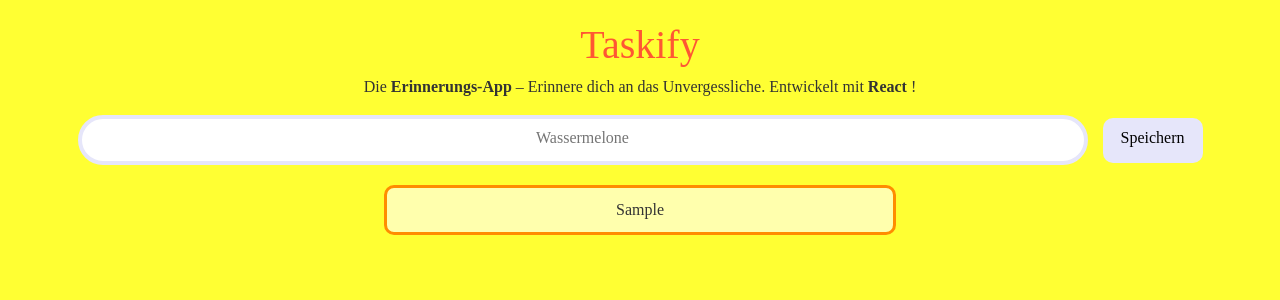
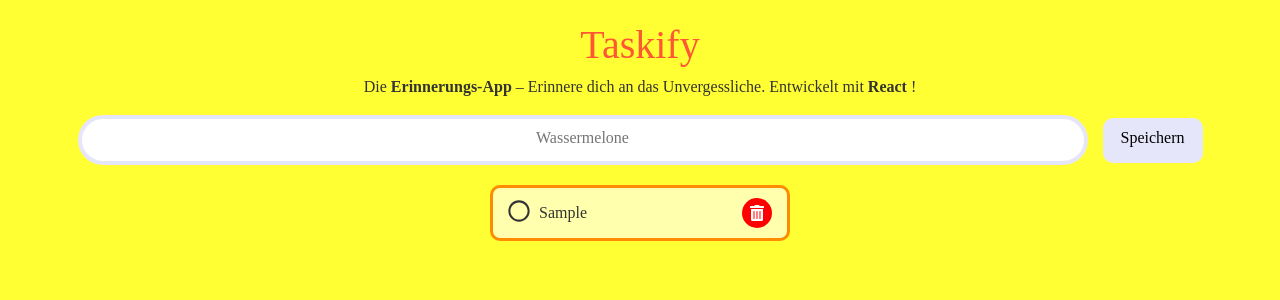
Before and after one commit to tkoehlerlg/taskify, a React (Create React App) app: page / in a window 1280 px wide. Both pictures are taken after typing "Sample" into the empty fields and a click on the button "Speichern". Shown: the top 300 px of the page. Built offline with nearby package versions, Linux system fonts and the light colour scheme; a web font is replaced by a local one.

Commit message:
update TodoCards
add first functions

```diff
--- /dev/null
+++ b/src/components/TodoCard.tsx
@@ -0,0 +1,25 @@
+import React from "react";
+import { FaTrashAlt, FaRegCircle, FaRegCheckCircle } from "react-icons/fa";
+import {Todo} from "../models/Todo";
+
+interface Props {
+    todo: Todo
+    updateTodo: (todo: Todo) => void
+    deleteTodo: (id: number) => void
+}
+
+const TodoCard: React.FC<Props> = ({todo, updateTodo, deleteTodo}) => {
+    return <div className="todo_card" onClick={(e) => {
+        todo.isCompleted = !todo.isCompleted
+        updateTodo(todo)
+    }}>
+        <span className="checkmark">{todo.isCompleted ? <FaRegCheckCircle/> : <FaRegCircle/>}</span>
+        <p>{todo.todo}</p>
+        <span className="icon" onClick={(e) => {
+            e.stopPropagation()
+            deleteTodo(todo.id)
+        }}><FaTrashAlt/></span>
+    </div>
+}
+
+export default TodoCard
--- a/src/components/TodoList.tsx
+++ b/src/components/TodoList.tsx
@@ -1,5 +1,6 @@
 import React from "react";
 import {Todo} from "../models/Todo";
+import TodoCard from "./TodoCard";
 import "./styles.css"
 
 interface Props {
@@ -8,12 +9,26 @@
 }
 
 const TodoList: React.FC<Props> = ({todos, setTodos}) => {
+
+    function updateTodo(editedTodo: Todo) {
+        setTodos(todos.map((todo): Todo => {
+            if (todo.id === editedTodo.id) {
+                return editedTodo
+            } else { return todo }
+        }))
+    }
+
+    function deleteTodo(id: number) {
+        setTodos(todos.filter(function (todo) {
+            return todo.id !== id
+        }))
+    }
+
     return <div className="todos">
         {todos.map((todo) => (
-            <div className="todo_cell" key={todo.id}>
-                <p>{todo.todo}</p>
-            </div>
+            <TodoCard todo={todo} key={todo.id} updateTodo={updateTodo} deleteTodo={deleteTodo}/>
         ))}
+
     </div>
 }
 
--- a/src/components/styles.css
+++ b/src/components/styles.css
@@ -42,18 +42,40 @@
     width: 90%;
     row-gap: 10px;
 }
-.todo_cell {
+.todo_card {
     background: rgba(255, 255, 255, 0.6);
     border-radius: 10px;
     border: 3px solid #FF8C00;
     min-width: 300px;
-    width: 40vw;
     display: flex;
     flex-wrap: nowrap;
-    padding: 10px 20px;
+    padding: 10px 15px;
+    cursor: pointer;
 }
-.todo_cell p {
-    margin: auto;
+.todo_card p {
+    margin: auto auto auto 0px;
+}
+.todo_card .checkmark * {
+    height: 22px;
+    width: 22px;
+    margin-right: 9px;
+}
+
+.todo_card .icon {
+    background-color: red;
+    height: 30px;
+    width: 30px;
+    color: white;
+    padding: 0px 8px;
+    border-radius: 20px;
+    margin: auto 0px auto 10px;
+}
+.todo_card .icon * {
+    width: 100%;
+    height: 100%;
+}
+.todo_card .icon:active {
+    background-color: #FF8C00;
 }
 
 @media (max-width: 800px) {
```
